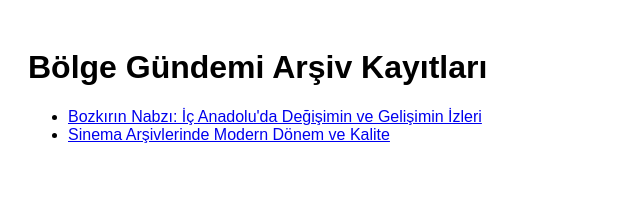
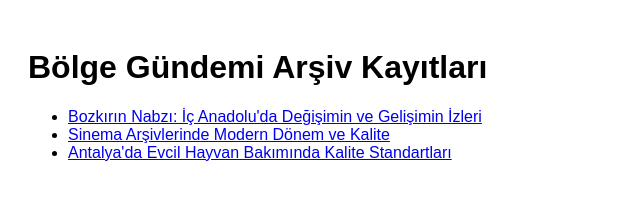
Before and after one commit to barisgem42-droid/bolgegundemi-arsiv, a plain HTML site: page index.html in a window 1280 px wide. Shown: the whole page, without its empty margins (0-640 px from the left). Drawn offline with Linux system fonts and the light colour scheme.

Commit message:
Anasayfa güncellendi

```diff
--- a/index.html
+++ b/index.html
@@ -9,6 +9,7 @@
 <ul>
 <li><a href='ic-anadolu-haberleri.html'>Bozkırın Nabzı: İç Anadolu&#039;da Değişimin ve Gelişimin İzleri</a></li>
 <li><a href='full-hd-film-izle.html'>Sinema Arşivlerinde Modern Dönem ve Kalite</a></li>
+<li><a href='antalya-petshop.html'>Antalya&#039;da Evcil Hayvan Bakımında Kalite Standartları</a></li>
 </ul>
 </body>
 </html>
```
